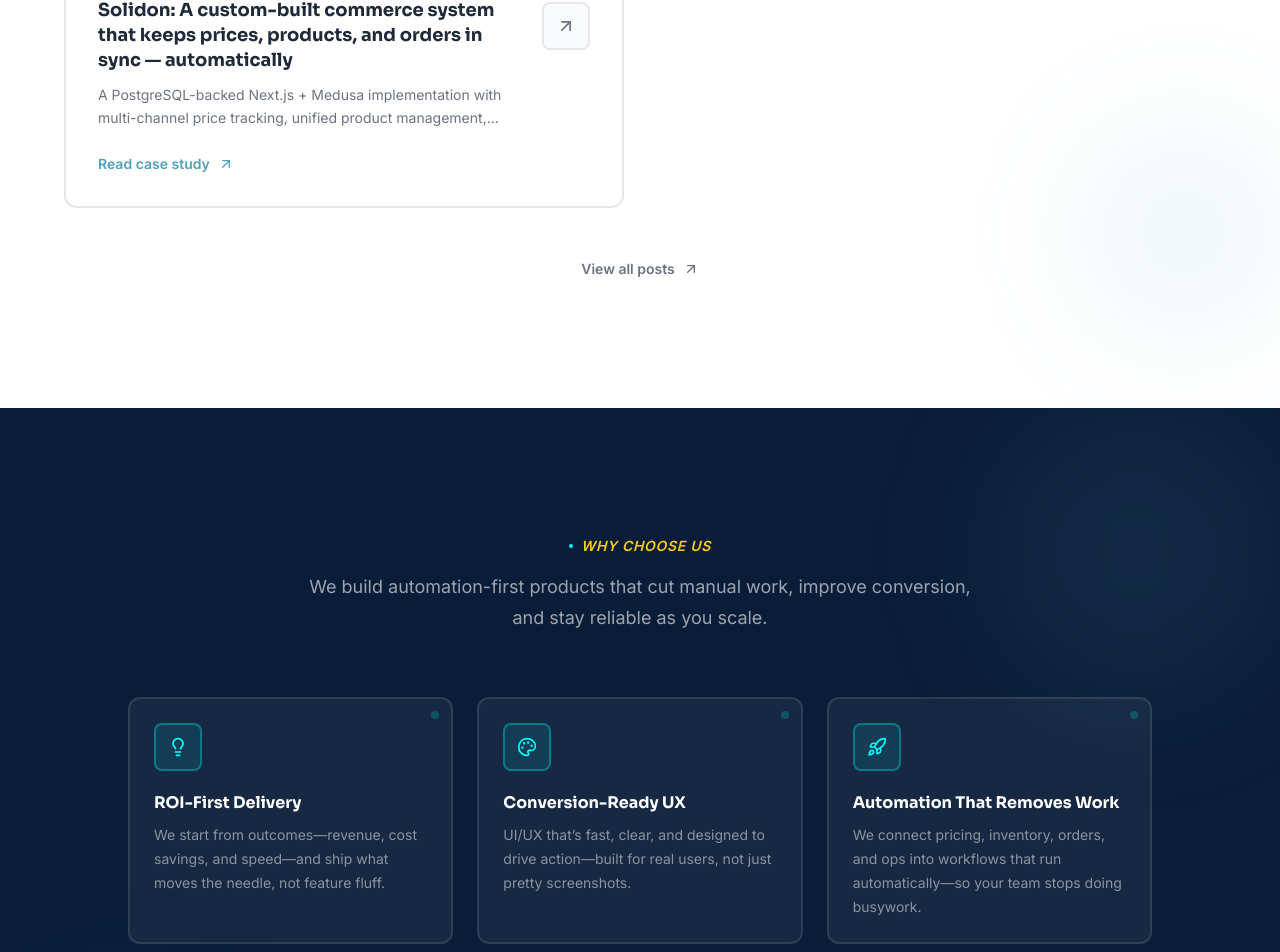
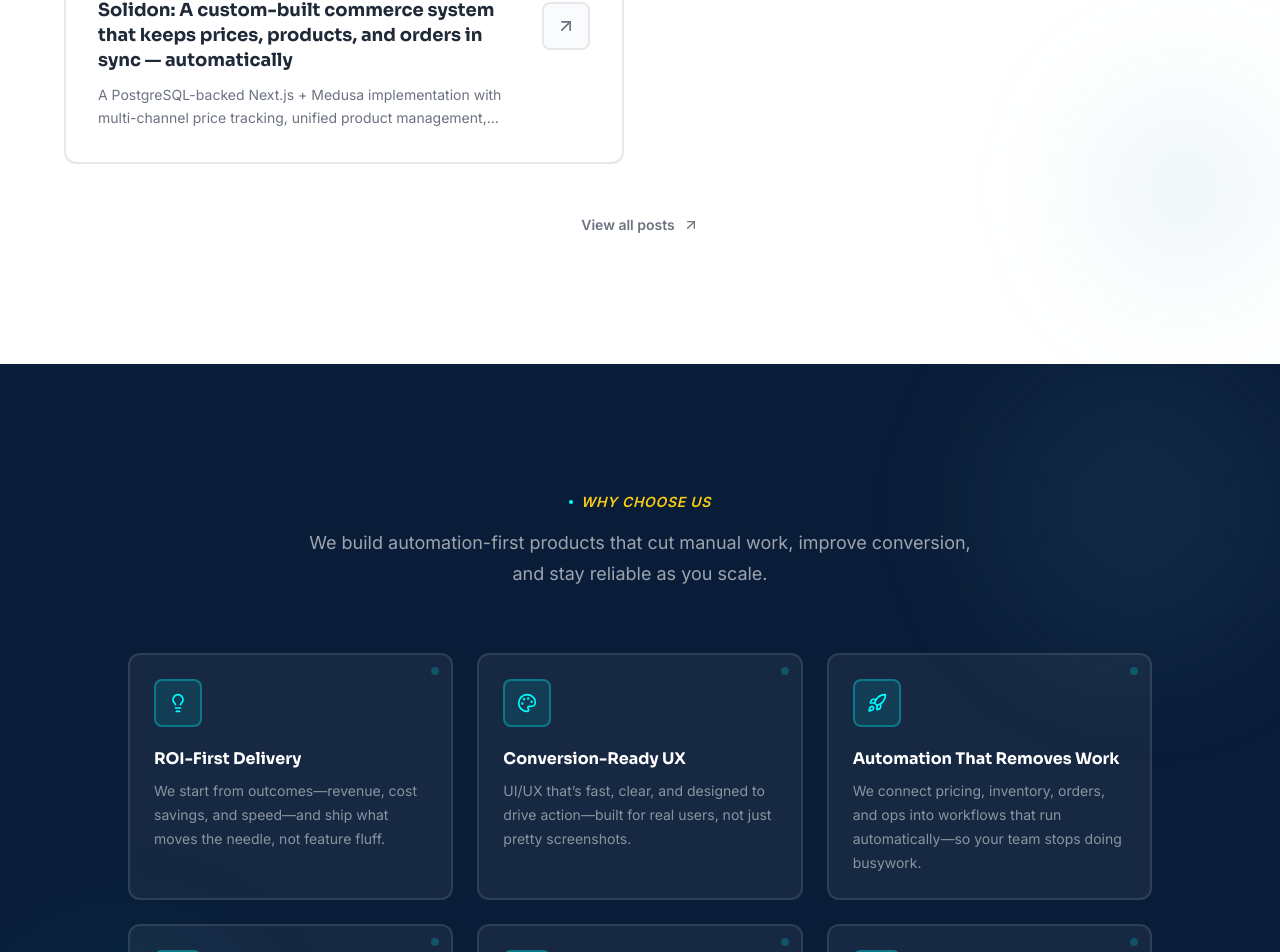
Before and after one commit to BeyondNextBuilders/landing-page-bnb, a Next.js app: page / in a window 1280 px wide. Shown: the part 2531-3483 px from the top of the page. Built offline with nearby package versions, Linux system fonts and the light colour scheme.

Commit message:
chore: remove redundant "Read case study" link in Portfolio component

```diff
--- a/components/portfolio.tsx
+++ b/components/portfolio.tsx
@@ -82,10 +82,6 @@ export function Portfolio() {
                 )}
 
                 {/* Read more link */}
-                <div className="mt-6 flex items-center gap-2 text-sm font-semibold text-secondary group-hover:text-hyper-cyan transition-colors">
-                  <span>Read case study</span>
-                  <ArrowUpRight className="h-4 w-4 transition-transform group-hover:translate-x-0.5 group-hover:-translate-y-0.5" />
-                </div>
               </div>
             </Link>
           ))}
```
